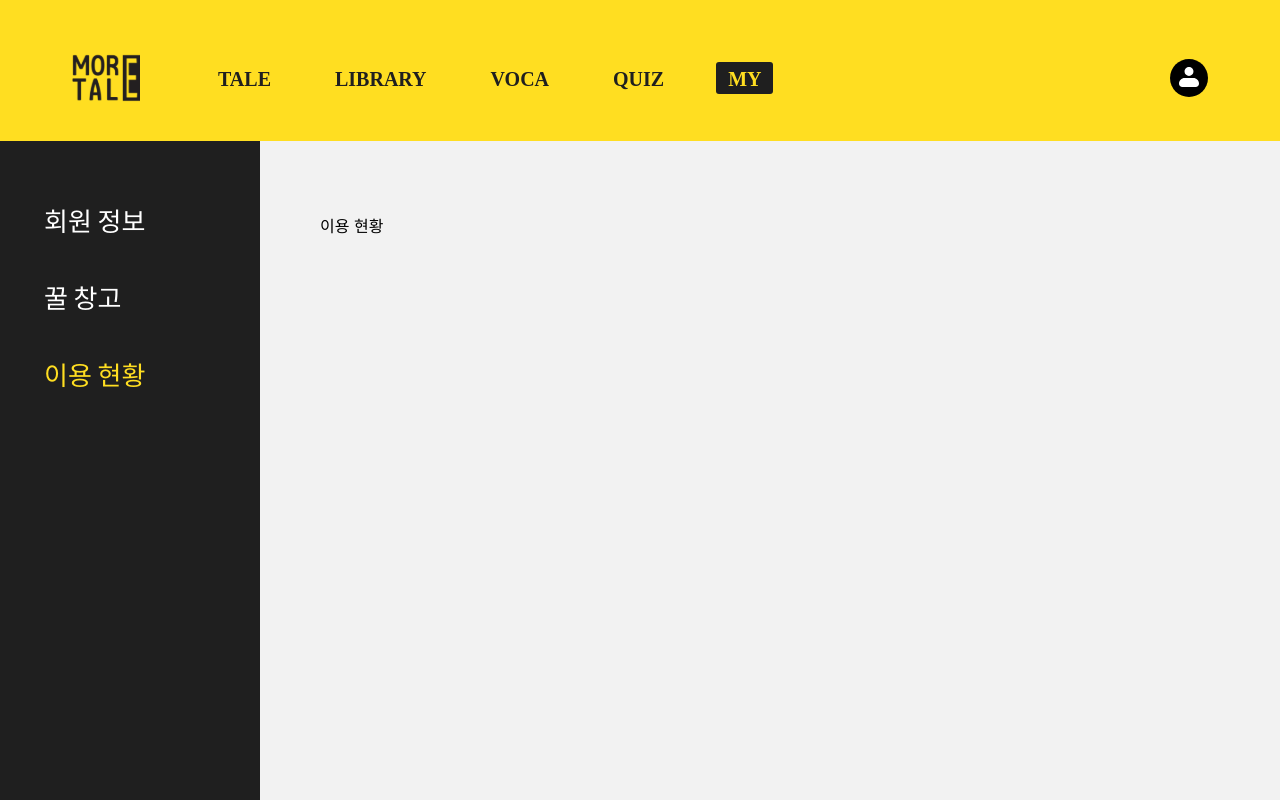
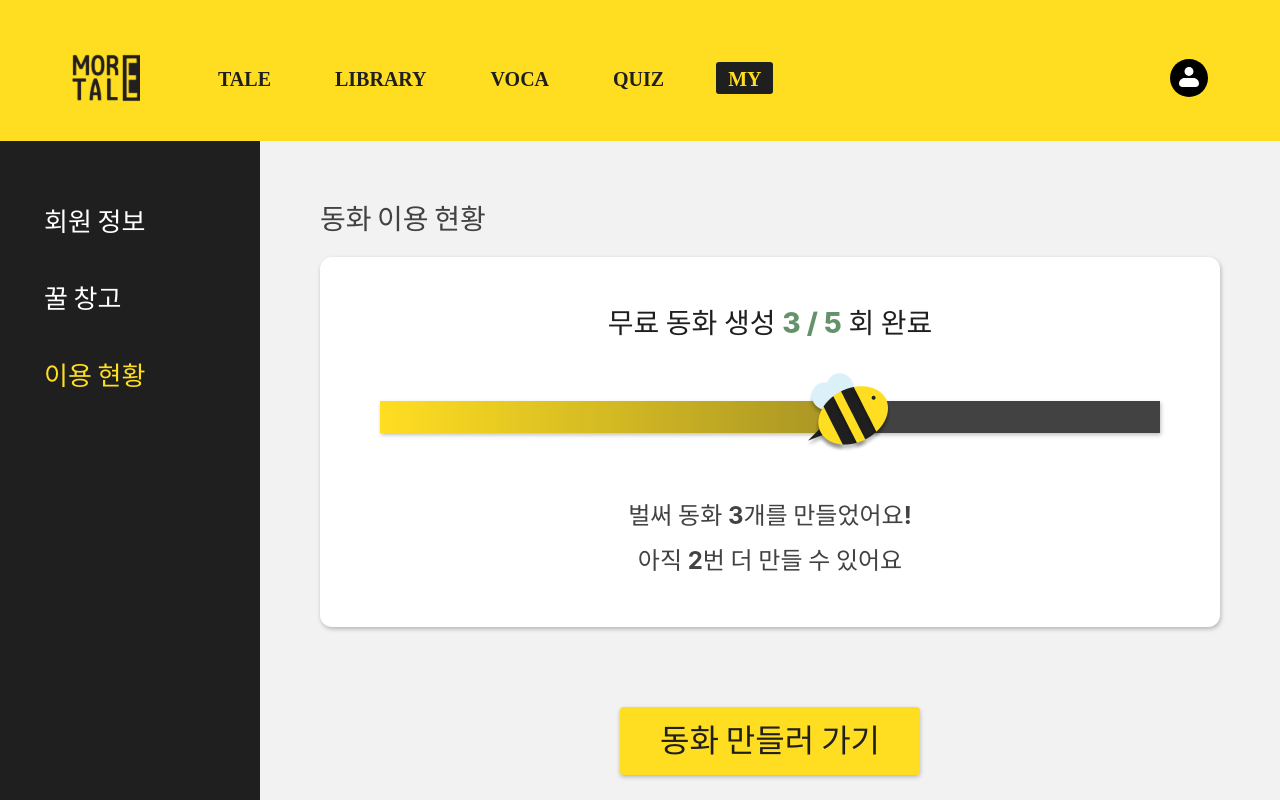
Before and after one commit to GDGoC-quadS-Team1/MoreTale-frontend, a React (Vite) app: page /mypage in a window 1280 px wide. Both pictures are taken after a click on the button "이용 현황". Built offline with nearby package versions, Linux system fonts and the light colour scheme; a web font is replaced by a local one.

Commit message:
feat: 마이페이지 - 이용 현황

```diff
--- a/src/pages/MyPage.tsx
+++ b/src/pages/MyPage.tsx
@@ -1,6 +1,8 @@
 import { useState } from "react";
+import { useNavigate } from "react-router-dom";
 import styled from "styled-components";
 import Header from "../components/Header";
+import YellowButton from "../components/YellowButton";
 import ProfileDefault from "../assets/images/mypage/profile-default.svg";
 import MaleIcon from "../assets/images/mypage/male.svg";
 import FemaleIcon from "../assets/images/mypage/female.svg";
@@ -10,6 +12,7 @@ import HoneyBee3 from "../assets/images/mypage/honey-bee-3.png";
 import HoneyJarFilled from "../assets/images/mypage/honey-jar-filled.png";
 import HoneyJarEmpty from "../assets/images/mypage/honey-jar-empty.png";
 import HoneyJarStand from "../assets/images/mypage/honey-jar-stand.png";
+import UsageBee from "../assets/images/mypage/bee.png";
 
 type SidebarKey = "member" | "honey" | "usage";
 
@@ -32,6 +35,11 @@ const HONEY_WAREHOUSE_DUMMY = {
     jarsPerRow: 5,
 };
 
+const USAGE_STATUS_DUMMY = {
+    currentCount: 3,
+    totalCount: 5,
+};
+
 const INFO_ROWS = [
     {
         label: "사용 언어",
@@ -51,6 +59,8 @@ const INFO_ROWS = [
 ];
 
 const MyPage = () => {
+    const navigate = useNavigate();
+
     const [activeSidebar, setActiveSidebar] = useState<SidebarKey>("member");
     const { honeyCount, totalCount, jarsPerRow } = HONEY_WAREHOUSE_DUMMY;
     const honeyJars = Array.from({ length: totalCount }, (_, index) => index < honeyCount);
@@ -58,6 +68,9 @@ const MyPage = () => {
         honeyJars.slice(0, jarsPerRow),
         honeyJars.slice(jarsPerRow),
     ];
+    const { currentCount: usageCurrent, totalCount: usageTotal } = USAGE_STATUS_DUMMY;
+    const usageProgress = Math.min(usageCurrent / usageTotal, 1);
+    const usageRemaining = Math.max(usageTotal - usageCurrent, 0);
 
     return (
         <Wrapper>
@@ -166,9 +179,47 @@ const MyPage = () => {
                     )}
 
                     {activeSidebar === "usage" && (
-                        <Placeholder>
-                            {SIDEBAR_ITEMS.find((item) => item.key === activeSidebar)?.label}
-                        </Placeholder>
+                        <>
+                            <UsageTitle>동화 이용 현황</UsageTitle>
+                            <UsageCard>
+                                <UsageStatusMain>
+                                    무료 동화 생성{" "}
+                                    <UsageCount>
+                                        {usageCurrent} / {usageTotal}
+                                    </UsageCount>{" "}
+                                    회 완료
+                                </UsageStatusMain>
+
+                                <ProgressBarWrap>
+                                    <ProgressBarTrack>
+                                        <ProgressBarFill $progress={usageProgress} />
+                                    </ProgressBarTrack>
+                                    <ProgressBee
+                                        src={UsageBee}
+                                        alt=""
+                                        $progress={usageProgress}
+                                    />
+                                </ProgressBarWrap>
+
+                                <UsageSummary>
+                                    벌써 동화 {usageCurrent}개를 만들었어요!
+                                    <br />
+                                    아직 {usageRemaining}번 더 만들 수 있어요
+                                </UsageSummary>
+                            </UsageCard>
+
+                            <UsageButtonContainer>
+                                <YellowButton
+                                    type="button"
+                                    width={300}
+                                    height={68}
+                                    fontSize={32}
+                                    onClick={() => navigate("/tale/intro")}
+                                >
+                                    동화 만들러 가기
+                                </YellowButton>
+                            </UsageButtonContainer>
+                        </>
                     )}
                 </Main>
             </Container>
@@ -539,5 +590,80 @@ const Bee3 = styled.img`
     pointer-events: none;
 `;
 
-const Placeholder = styled.p`
+const UsageTitle = styled.h2`
+    margin: 0;
+    color: #424242;
+    font-size: 28px;
+    font-weight: 900;
 `;
+
+const UsageCard = styled.section`
+    background: #FFFFFF;
+    display: flex;
+    flex-direction: column;
+    align-items: center;
+    gap: 60px;
+    padding: 44px 60px;
+    border-radius: 12px;
+    box-shadow: 1px 2px 4px 0 rgba(0, 0, 0, 0.25);
+`;
+
+const UsageStatusMain = styled.p`
+    margin: 0;
+    color: #1F1F1F;
+    font-size: 28px;
+    font-weight: 700;
+    text-align: center;
+`;
+
+const UsageCount = styled.span`
+    color: #64926B;
+    font-weight: 800;
+`;
+
+const ProgressBarWrap = styled.div`
+    position: relative;
+    width: 100%;
+    max-width: 800px;
+    box-shadow: 1px 2px 4px 0 rgba(0, 0, 0, 0.25);
+`;
+
+const ProgressBarTrack = styled.div`
+    width: 100%;
+    height: 32px;
+    background: #424242;
+    overflow: hidden;
+`;
+
+const ProgressBarFill = styled.div<{ $progress: number }>`
+    width: ${({ $progress }) => $progress * 100}%;
+    height: 100%;
+    background: linear-gradient(90deg, #FFDE21 0%, #BFA71DCC 100%);
+`;
+
+const ProgressBee = styled.img<{ $progress: number }>`
+    position: absolute;
+    top: -40px;
+    left: ${({ $progress }) => `${$progress * 100}%`};
+    width: 100px;
+    height: auto;
+    transform: translate(-50%, 0);
+`;
+
+const UsageSummary = styled.p`
+    margin: 0;
+    display: flex;
+    flex-direction: column;
+    align-items: center;
+    text-align: center;
+    color: #424242;
+    font-size: 24px;
+    font-weight: 700;
+    line-height: 45px;
+`;
+
+const UsageButtonContainer = styled.div`
+    display: flex;
+    justify-content: center;
+    margin-top: 60px;
+`;
```
